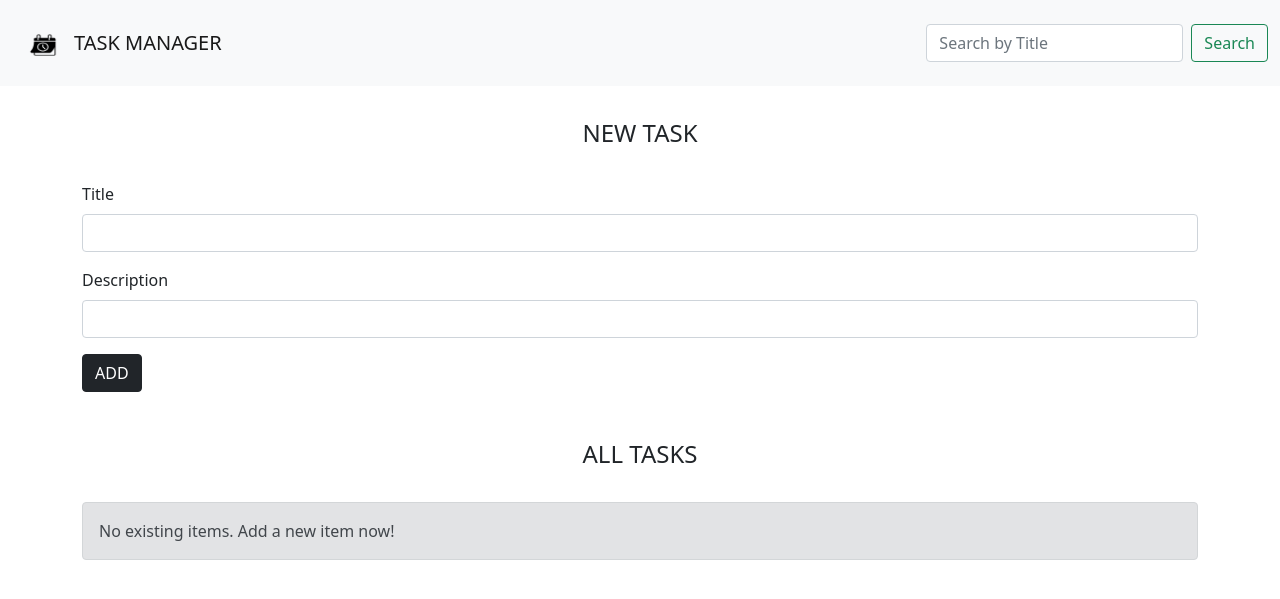
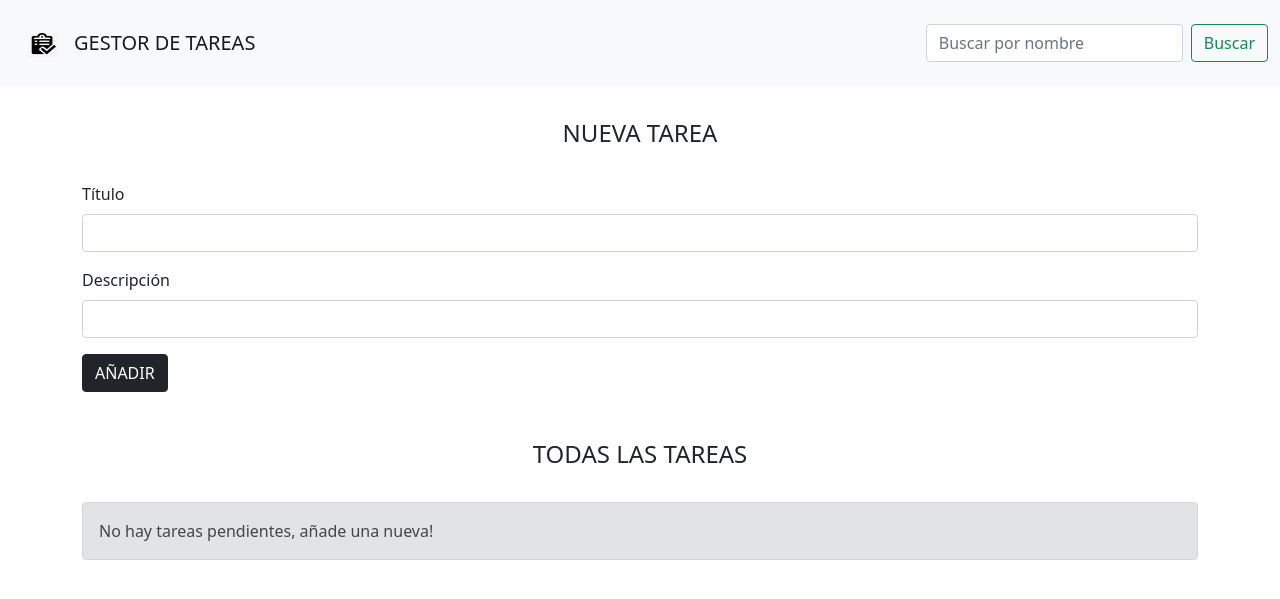
Before and after one commit to RvO904/Distribuidos, a Python web app: template CRUD/templates/index.html in a window 1280 px wide. Shown: the top 599 px of the page. Run offline with Jinja, Linux system fonts and the light colour scheme; the template is opened without the code that fills it, so the values that code supplies are empty.

Commit message:
Cambios a front end

```diff
--- a/CRUD/app.py
+++ b/CRUD/app.py
@@ -74,7 +74,8 @@ def search_item():
 
 
 if __name__ == "__main__":
-    client = MongoClient(f'mongodb+srv://rvelez:{os.getenv('DATABASE_PASSWORD')}@universidad.wm6tn.mongodb.net/?retryWrites=true&w=majority&appName=Universidad')
+    load_dotenv()
+    client = MongoClient(f'mongodb+srv://{os.getenv('DATABASE_USERNAME')}:{os.getenv('DATABASE_PASSWORD')}@universidad.wm6tn.mongodb.net/?retryWrites=true&w=majority&appName=Universidad')
     db = client['Distribuidos']
     collection = db['tasks']
     app.run(debug=True, port=8000)
--- a/CRUD/templates/base.html
+++ b/CRUD/templates/base.html
@@ -5,7 +5,7 @@
     <meta charset="UTF-8">
     <meta http-equiv="X-UA-Compatible" content="IE=edge">
     <meta name="viewport" content="width=device-width, initial-scale=1.0">
-    <title>TASK MANAGER</title>
+    <title>GESTOR DE TAREAS</title>
     <link href="https://cdn.jsdelivr.net/npm/bootstrap@5.1.3/dist/css/bootstrap.min.css" rel="stylesheet"
         integrity="sha384-1BmE4kWBq78iYhFldvKuhfTAU6auU8tT94WrHftjDbrCEXSU1oBoqyl2QvZ6jIW3" crossorigin="anonymous">
     <link rel="stylesheet" href="{{url_for('static', filename = 'css/styles.css')}}">
@@ -14,13 +14,13 @@
 <body>
     <nav class="navbar navbar-expand-lg navbar-light bg-light">
         <div class="container-fluid">
-            <a class="navbar-brand" href="/"><img class="mx-3" src="{{url_for('static',filename = 'images/logo1.png')}}"
-                    alt="" width="30" height="24" class="d-inline-block align-text-top">TASK MANAGER</a>
+            <a class="navbar-brand" href="/"><img class="mx-3" src="{{url_for('static',filename = 'images/logo3.png')}}"
+                    alt="" width="30" height="24" class="d-inline-block align-text-top">GESTOR DE TAREAS</a>
 
             <form action="/search" method="GET" class="d-flex my-3">
-                <input class="form-control me-2" type="search" name="query" placeholder="Search by Title"
+                <input class="form-control me-2" type="search" name="query" placeholder="Buscar por nombre"
                     aria-label="Search" autocomplete="off">
-                <button class="btn btn-outline-success" type="submit">Search</button>
+                <button class="btn btn-outline-success" type="submit">Buscar</button>
             </form>
         </div>
 
--- a/CRUD/templates/index.html
+++ b/CRUD/templates/index.html
@@ -3,28 +3,28 @@
 
 <!-- Form for creating new post -->
 <div class="container my-3">
-    <h4 >NEW TASK</h4>
+    <h4 >NUEVA TAREA</h4>
     <form action="/" method="POST">
         <div class="mb-3">
-            <label for="title" class="form-label">Title</label>
+            <label for="title" class="form-label">Título</label>
             <input type="text" name='title' class="form-control" id="title" required>
 
         </div>
         <div class="mb-3">
-            <label for="desc" class="form-label">Description</label>
+            <label for="desc" class="form-label">Descripción</label>
             <input type="text" name="desc" class="form-control" id="desc" required>
         </div>
 
-        <button type="submit" class="btn btn-dark">ADD</button>
+        <button type="submit" class="btn btn-dark">AÑADIR</button>
     </form>
 </div>
 
 <!-- Table to show all the available post -->
 <div class="container my-5">
-    <h4>ALL TASKS</h4>
+    <h4>TODAS LAS TAREAS</h4>
     {% if all_todos|length == 0 %}
     <div class="alert alert-secondary" role="alert">
-        No existing items. Add a new item now!
+        No hay tareas pendientes, añade una nueva!
     </div>
 
     {% else %}
@@ -33,11 +33,11 @@
     <table class="table">
         <thead>
             <tr>
-                <th scope="col">S.No.</th>
-                <th scope="col">Title</th>
-                <th scope="col">Description</th>
-                <th scope="col">Datetime </th>
-                <th scope="col">Actions</th>
+                <th scope="col">ID</th>
+                <th scope="col">Título</th>
+                <th scope="col">Descripción</th>
+                <th scope="col">Tiempo de creación </th>
+                <th scope="col">Acciones</th>
             </tr>
         </thead>
         <tbody>.
@@ -50,9 +50,9 @@
                 <td>{{todo['fechaCreacion']}}</td>
                 <td>
                     <a href="/update/{{todo['_id']}}" type="button"
-                        class="btn btn-outline-dark btn-sm mx-1 my-1">UPDATE</a>
+                        class="btn btn-outline-dark btn-sm mx-1 my-1">ACTUALIZAR</a>
                     <a href="/delete/{{todo['_id']}}" type="button"
-                        class="btn btn-outline-dark btn-sm mx-1 my-1">DELETE</a>
+                        class="btn btn-outline-dark btn-sm mx-1 my-1">ELIMINAR</a>
                 </td>
             </tr>
             {% endfor %}
```
Also changed, not shown: CRUD/templates/result.html (+9 -9 lines), CRUD/templates/update.html (+4 -4 lines), CRUD/static/images/logo3.png (added).
